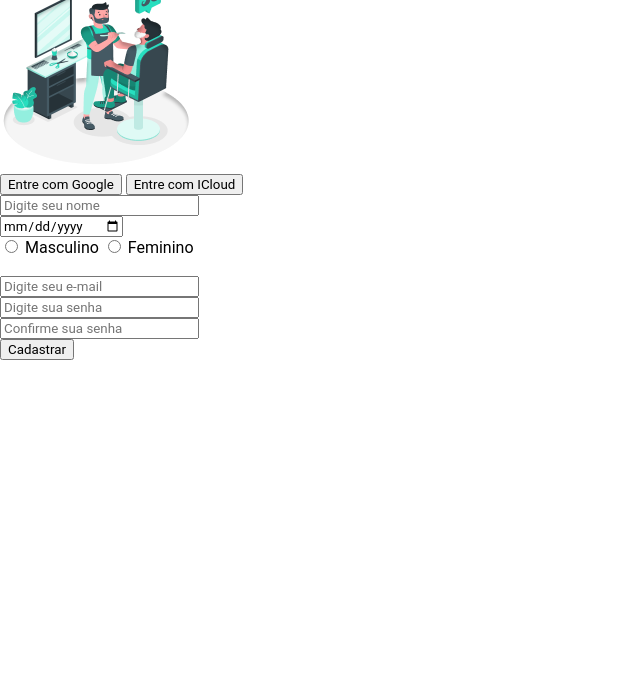
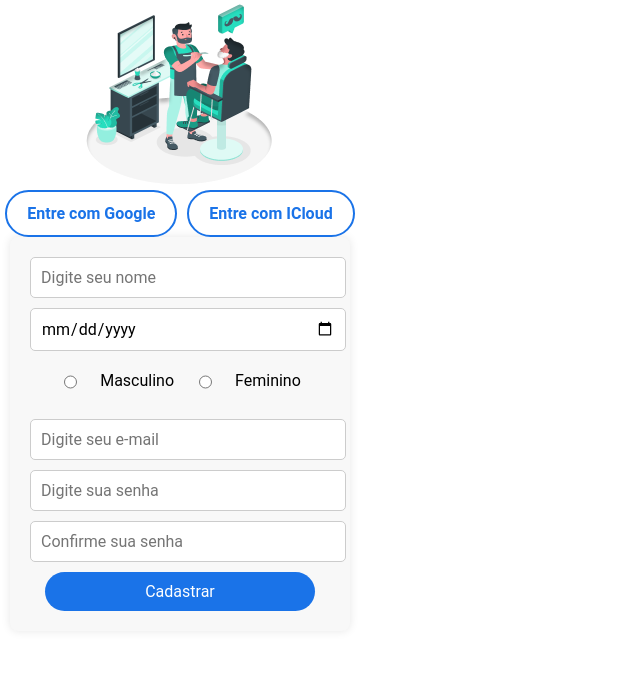
Before and after one commit to gaabriiee/front-pi-ifba, a plain HTML site: page cadastroClien.html in a window 1280 px wide. Shown: the part 112-800 px from the top of the page, without its empty margins (0-640 px from the left). Drawn offline with Linux system fonts and the light colour scheme.

Commit message:
Update css
corrigindo um erro

```diff
--- a/style.css
+++ b/style.css
@@ -49,7 +49,16 @@ body {
     margin-bottom: 10px;
 }
 
-
+.imgseta{
+    margin: 10px;
+}
+#top-bar2 {
+    display: flex;
+    color: #E0E2E8;
+    background-color: #E0E2E8;
+    justify-content: space-between;
+    margin-bottom: 10px;
+}
 
 
 body#login{
@@ -101,3 +110,71 @@ body#login{
     flex-direction: column;
     justify-content: space-between;
 }
+
+h2 {
+    margin-left: 20px;
+}
+.imgcadastro{
+    display: flex;
+    justify-content: center;
+    align-items: center;
+}
+.botão-entrar-com{
+    display: flex;
+    justify-content: center;
+    gap: 10px;
+    margin-top: 20;
+}
+.bec{
+    padding: 12px 20px;
+    font-size: 16px;
+    font-weight: bold;
+    border: 2px solid #1a73e8;
+    border-radius: 25px;
+    cursor: pointer;
+    background-color: white;
+    color: #1a73e8;
+    transition: all 0.3s ease-in-out;
+    min-width: 160px;
+    text-align: center;
+}
+.bec:hover{
+    background-color: #1a73e8;
+    color: white;
+}
+.form-container{
+    width: 300px;
+    margin: 0 auto;
+    padding: 20px;
+    background-color: #f8f8f8;
+    border-radius: 8px;
+    box-shadow: 0 0 10px rgba(0, 0, 0, 0.1);
+}
+.input{
+    width: 98%;
+    padding: 10px;
+    margin-bottom: 10px;
+    border: 1px solid #ccc;
+    border-radius: 5px;
+    font-size: 16px;
+}
+.genero{
+    display: flex;
+    justify-content: center;
+    gap: 20px;
+    margin: 10px 0;
+}
+.botãoCadas{
+    display: flex;
+    justify-content: center;
+}
+.bt-cadastro{
+    width: 90%;
+    padding: 10px;
+    background-color: #1a73e8;
+    color: #fff;
+    border: none;
+    border-radius: 20px;
+    font-size: 16px;
+    cursor: pointer;
+}
```
